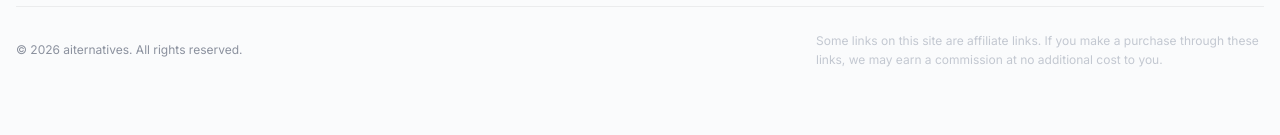
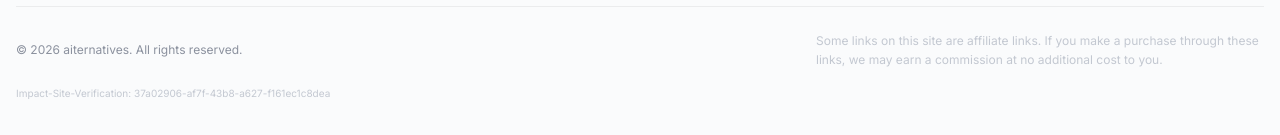
Before and after one commit to River-ak/aiternatives, an Astro site: page / in a window 1280 px wide. Shown: the part 1759-1894 px from the top of the page. Built offline with nearby package versions, Linux system fonts and the light colour scheme; Astro itself is replaced by a stand-in of ours.

Commit message:
fix: make Impact verification text visible (was hidden, causing content verify fail)

```diff
--- a/src/components/layout/Footer.astro
+++ b/src/components/layout/Footer.astro
@@ -73,8 +73,8 @@ const currentYear = new Date().getFullYear();
       </p>
     </div>
 
-    <!-- Impact.com 网站验证（内容验证方式） -->
-    <p class="text-[10px] text-transparent select-none" aria-hidden="true">
+    <!-- Impact.com 网站验证（内容验证方式 - 必须可见） -->
+    <p class="text-[10px] text-[var(--text-disabled)] mt-4">
       Impact-Site-Verification: 37a02906-af7f-43b8-a627-f161ec1c8dea
     </p>
   </div>
```
